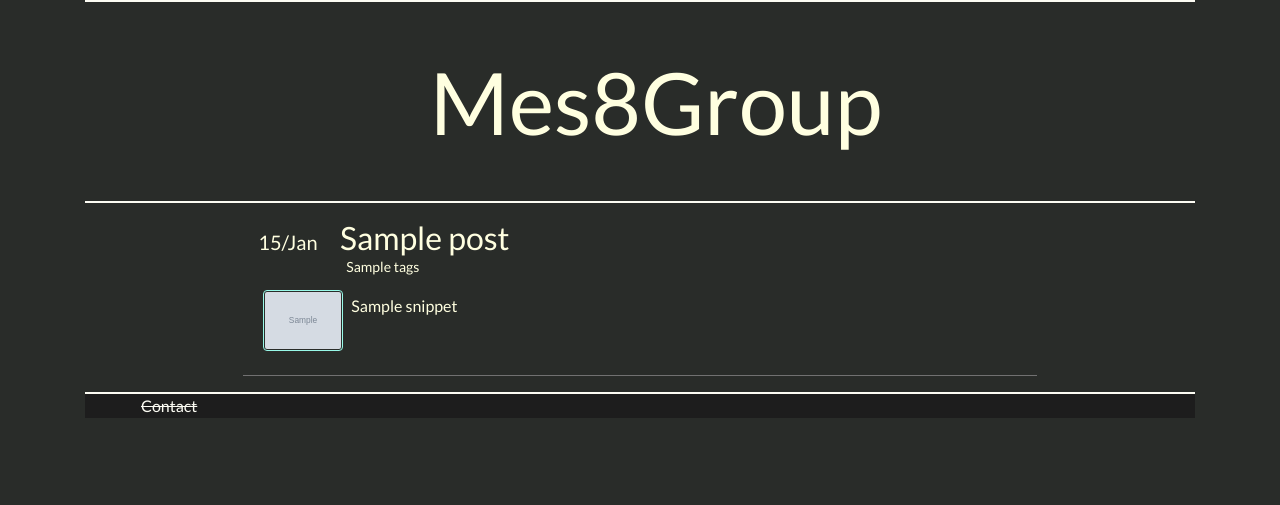
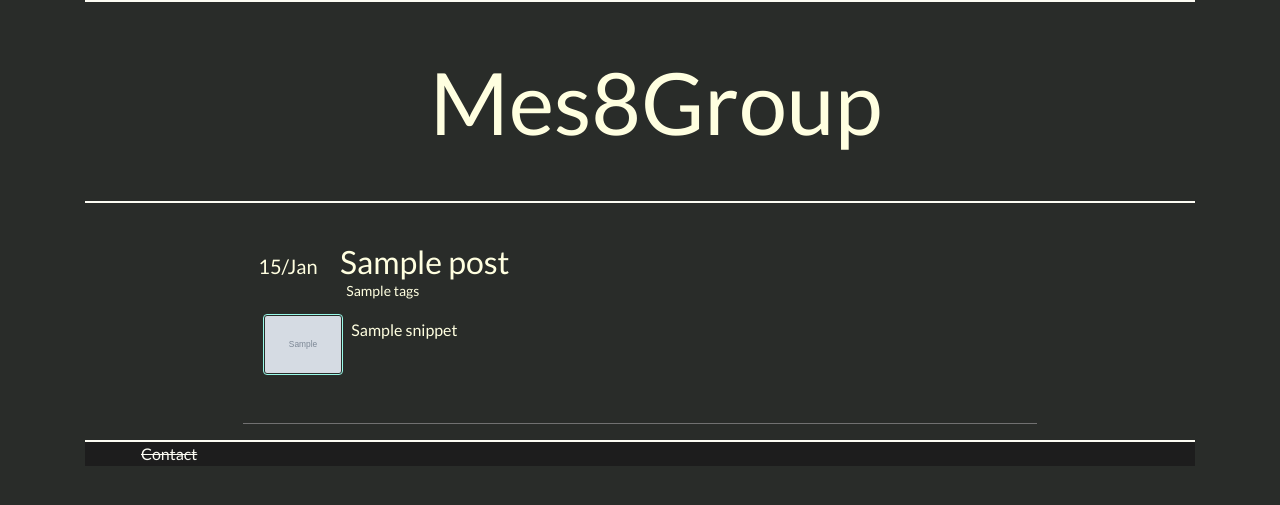
Before and after one commit to DanielPDWalker/mes8group_site, a Django app: template templates/writing/writing.html in a window 1280 px wide. Shown: the part 70-575 px from the top of the page. Run offline with Django 3.2, Linux system fonts and the light colour scheme; the template is opened without the code that fills it: most values are stand-ins (such as "Sample title", 1, 10 or a date in 2020); grey boxes marked "Sample" are stand-in pictures; parts of the project's set-up code (start-up, migrations or seed data) failed here and were passed over; some libraries are stand-ins or nearby versions.

Commit message:
CSS layout neat-en-ing

```diff
--- a/mes8group/static/css/custom.css
+++ b/mes8group/static/css/custom.css
@@ -15,7 +15,7 @@ h2#title{
 }
 
 .general_post_title{
-    margin-top: 0.5rem;
+    margin-top: 2rem;
     margin-bottom: -0.25rem;
     color: #ffffe0;
 }
@@ -31,7 +31,7 @@ h2#title{
     border-radius: 4px;
     padding: 1px;
     width: 80px;
-    margin-bottom: 1.5rem;
+    margin-bottom: 3rem;
     margin-left: 5px;
     margin-right: 0.5rem;
     margin-top:0.75rem;
```
